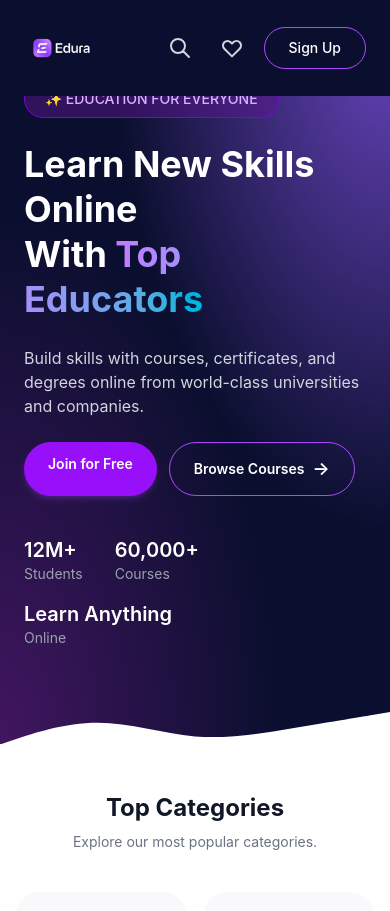
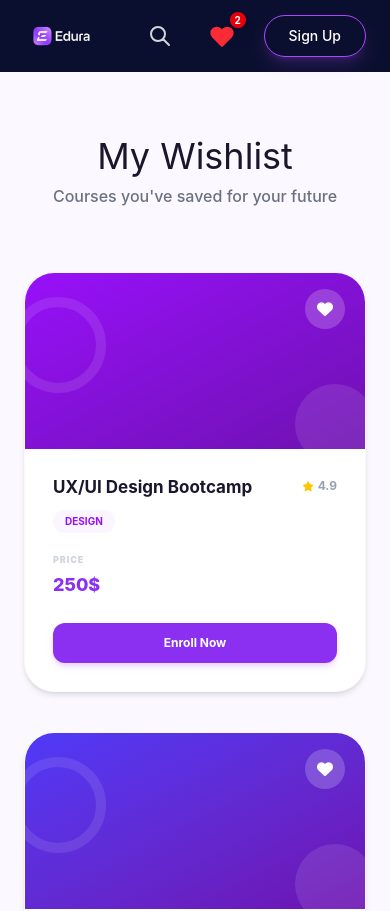
Before and after one commit to Romisaakhaled/EduraCourses, a React (Vite) app: page /wishlist in a window 390 px wide. Shown: the top 911 px of the page. Built offline with nearby package versions, Linux system fonts and the light colour scheme; data requests are answered from the project's data file.

Commit message:
Create wishlist page and integrate course favorites state

```diff
--- a/db.json
+++ b/db.json
@@ -3,74 +3,103 @@
     {
       "id": "1",
       "title": "UX/UI Design Bootcamp",
-      "tags": ["design"],
+      "tags": [
+        "design"
+      ],
       "rating": 4.9,
       "price": "250$",
-      "gradient": "from-purple-600 to-purple-800"
+      "gradient": "from-purple-600 to-purple-800",
+      "isFavorite": true
     },
     {
       "id": "2",
       "title": "React Frontend Dev",
-      "tags": ["development"],
+      "tags": [
+        "development"
+      ],
       "rating": 4.8,
       "price": "300$",
-      "gradient": "from-violet-700 to-purple-900"
+      "gradient": "from-violet-700 to-purple-900",
+      "isFavorite": false
     },
     {
       "id": "3",
       "title": "Digital Marketing Masterclass",
-      "tags": ["marketing"],
+      "tags": [
+        "marketing"
+      ],
       "rating": 4.5,
       "price": "150$",
-      "gradient": "from-purple-500 to-indigo-700"
+      "gradient": "from-purple-500 to-indigo-700",
+      "isFavorite": false
     },
     {
       "id": "4",
       "title": "Python for Data Science",
-      "tags": ["data science"],
+      "tags": [
+        "data science"
+      ],
       "rating": 4.7,
       "price": "280$",
-      "gradient": "from-indigo-600 to-purple-800"
+      "gradient": "from-indigo-600 to-purple-800",
+      "isFavorite": true
     },
     {
       "id": "5",
       "title": "Advanced CSS & Sass",
-      "tags": ["design", "development"],
+      "tags": [
+        "design",
+        "development"
+      ],
       "rating": 4.6,
       "price": "120$",
-      "gradient": "from-purple-400 to-violet-600"
+      "gradient": "from-purple-400 to-violet-600",
+      "isFavorite": false
     },
     {
       "id": "6",
       "title": "Node.js Backend Patterns",
-      "tags": ["development"],
+      "tags": [
+        "development"
+      ],
       "rating": 4.9,
       "price": "320$",
-      "gradient": "from-violet-800 to-purple-950"
+      "gradient": "from-violet-800 to-purple-950",
+      "isFavorite": false
     },
     {
       "id": "7",
       "title": "Social Media Strategy",
-      "tags": ["marketing"],
+      "tags": [
+        "marketing"
+      ],
       "rating": 4.3,
       "price": "90$",
-      "gradient": "from-purple-700 to-indigo-900"
+      "gradient": "from-purple-700 to-indigo-900",
+      "isFavorite": false
     },
     {
       "id": "8",
       "title": "Machine Learning Basics",
-      "tags": ["data science"],
+      "tags": [
+        "data science"
+      ],
       "rating": 4.8,
       "price": "400$",
-      "gradient": "from-indigo-500 to-purple-700"
+      "gradient": "from-indigo-500 to-purple-700",
+      "isFavorite": false
     },
     {
       "id": "9",
       "title": "Graphic Design Theory",
-      "tags": ["design"],
+      "tags": [
+        "design"
+      ],
       "rating": 4.4,
       "price": "110$",
-      "gradient": "from-purple-600 to-violet-800"
+      "gradient": "from-purple-600 to-violet-800",
+      "isFavorite": false
     }
-  ]
+  ],
+  "$schema": "./node_modules/json-server/schema.json"
 }
--- a/src/App.jsx
+++ b/src/App.jsx
@@ -1,14 +1,13 @@
-import React from 'react';
-import Home from './pages/Home';
+import { Routes, Route } from "react-router-dom";
+import Home from "./pages/Home";
+import Wishlist from "./pages/Wishlist";
 
 function App() {
   return (
-    <div className="App">
-
-      <Home />
-
-
-    </div>
+    <Routes>
+      <Route path="/" element={<Home />} />
+      <Route path="/wishlist" element={<Wishlist />} />
+    </Routes>
   );
 }
 
--- /dev/null
+++ b/src/components/CourseCard.jsx
@@ -0,0 +1,46 @@
+// src/pages/Wishlist.jsx
+import React, { useState, useEffect } from 'react';
+import axios from 'axios';
+import CourseCard from '../components/CourseCard'; // اتأكدي إن المسار صح حسب ترتيب الفولدرات عندك
+
+export default function Wishlist() {
+  const [favorites, setFavorites] = useState([]);
+
+  const fetchFavorites = () => {
+    axios.get('http://localhost:5000/courses?isFavorite=true')
+      .then(res => setFavorites(res.data))
+      .catch(err => console.error(err));
+  };
+
+  useEffect(() => {
+    fetchFavorites();
+  }, []);
+
+  const handleRemoveFavorite = async (id) => {
+    try {
+      await axios.patch(`http://localhost:5000/courses/${id}`, { isFavorite: false });
+      fetchFavorites();
+    } catch (err) {
+      console.error(err);
+    }
+  };
+
+  return (
+    <div className="bg-[#FBF8FF] min-h-screen py-24 px-4">
+       <div className="max-w-6xl mx-auto">
+        <header className="text-center mb-12">
+          <h1 className="text-3xl font-black text-[#1A162C]">My Wishlist ❤️</h1>
+        </header>
+        <div className="grid grid-cols-1 md:grid-cols-2 lg:grid-cols-3 gap-8">
+          {favorites.map(card => (
+            <CourseCard
+              key={card.id}
+              card={card}
+              onToggleFavorite={() => handleRemoveFavorite(card.id)}
+            />
+          ))}
+        </div>
+      </div>
+    </div>
+  );
+}
--- a/src/components/course/CourseExplorer.jsx
+++ b/src/components/course/CourseExplorer.jsx
@@ -4,116 +4,106 @@ import axios from 'axios';
 export default function CourseExplorer() {
   const [courses, setCourses] = useState([]);
   const [activeFilter, setActiveFilter] = useState('all');
-  const [loading, setLoading] = useState(true);
-
 
   useEffect(() => {
+    fetchCourses();
+  }, []);
+
+  const fetchCourses = () => {
     axios.get('http://localhost:5000/courses')
       .then(res => setCourses(res.data))
-      .catch(err => console.error(err))
-      .finally(() => setLoading(false));
-  }, []);
+      .catch(err => console.error(err));
+  };
+
+  const handleToggleWishlist = async (id, currentStatus) => {
+    try {
+
+      await axios.patch(`http://localhost:5000/courses/${id}`, {
+        isFavorite: !currentStatus
+      });
+
+      fetchCourses();
+    } catch (err) {
+      console.error("Error updating wishlist", err);
+    }
+  };
 
   const filteredCards = courses.filter(card =>
     activeFilter === 'all' || card.tags?.some(tag => tag.toLowerCase().includes(activeFilter.toLowerCase()))
   );
 
   return (
-    <div className="bg-[#FBF8FF] min-h-screen py-16 px-4">
-      <div className="max-w-6xl mx-auto">
-
-
+    <div id="CourseExplorer" className="bg-[#FBF8FF] min-h-screen py-16 px-4">
+      <div className="max-w-6xl mx-auto mt-10">
         <header className="text-center mb-12">
           <h1 className="text-3xl font-black text-[#1A162C]">Our Popular Courses</h1>
         </header>
 
-
         <div className="flex flex-wrap gap-2 justify-center mb-12">
-          {['all', 'design', 'development', 'marketing'].map(f => (
+          {['all', 'design', 'development', 'marketing', 'data science'].map(f => (
             <button
               key={f}
               onClick={() => setActiveFilter(f)}
-              className={`px-6 py-2 rounded-full text-xs font-bold transition-all ${
-                activeFilter === f ? 'bg-purple-600 text-white shadow-lg' : 'bg-white text-gray-400 border border-gray-100 hover:bg-purple-50'
-              }`}
+              className={`px-6 py-2 rounded-full text-xs font-bold transition-all ${activeFilter === f ? 'bg-purple-600 text-white shadow-lg' : 'bg-white text-gray-400 border border-gray-100 hover:bg-purple-50'}`}
             >
               {f.toUpperCase()}
             </button>
           ))}
         </div>
 
-
         <div className="grid grid-cols-1 md:grid-cols-2 lg:grid-cols-3 gap-8">
           {filteredCards.map(card => (
-            <CourseCard key={card.id} card={card} />
+            <CourseCard
+              key={card.id}
+              card={card}
+              onToggleFavorite={() => handleToggleWishlist(card.id, card.isFavorite)}
+            />
           ))}
         </div>
       </div>
     </div>
   );
 }
-function CourseCard({ card }) {
-  const [isLiked, setIsLiked] = useState(false);
 
+function CourseCard({ card, onToggleFavorite }) {
   return (
     <div className="bg-white rounded-[30px] overflow-hidden shadow-md border border-gray-50 group max-w-sm transition-transform hover:scale-[1.02]">
+      <div className={`relative h-40 bg-gradient-to-br ${card.gradient || 'from-[#8B2FF1] to-[#670DCC]'} overflow-hidden`}>
 
-      <div className={`relative h-40 bg-gradient-to-br ${card.gradient || 'from-[#8B2FF1] to-[#670DCC]'} overflow-hidden`}>
+        <button
+          onClick={onToggleFavorite}
+          className="absolute top-4 right-5 w-9 h-9 bg-white/20 backdrop-blur-md rounded-full flex items-center justify-center text-white transition-all hover:bg-white/40 z-10"
+        >
+          <i className={`${card.isFavorite ? 'fas fa-heart text-red-500' : 'far fa-heart'} text-lg`}></i>
+        </button>
+
         <div className="absolute top-6 left-[-15px] w-24 h-24 border-[10px] border-white/10 rounded-full"></div>
         <div className="absolute bottom-[-15px] right-[-10px] w-20 h-20 bg-white/10 rounded-full"></div>
-
-        <button className="absolute top-4 left-5 text-white/70 hover:text-white">
-          <i className="fas fa-ellipsis-v text-xs"></i>
-        </button>
-
-        <button
-          onClick={() => setIsLiked(!isLiked)}
-          className="absolute top-4 right-5 w-8 h-8 bg-white/20 backdrop-blur-md rounded-full flex items-center justify-center text-white transition-all hover:bg-white/40"
-        >
-          <i className={`${isLiked ? 'fas fa-heart text-white' : 'far fa-heart text-white'} text-sm`}></i>
-        </button>
       </div>
-
 
       <div className="p-6">
         <div className="flex justify-between items-start mb-3">
-          <h3 className="text-base font-bold text-[#1A162C] leading-tight w-[85%] line-clamp-1">
-            {card.title || "UX/UI Design Bootcamp"}
-          </h3>
+          <h3 className="text-base font-bold text-[#1A162C] leading-tight w-[85%] line-clamp-1">{card.title}</h3>
           <div className="flex items-center gap-1">
             <i className="fas fa-star text-yellow-400 text-[10px]"></i>
-            <span className="text-xs font-bold text-gray-400">{card.rating || "4.9"}</span>
+            <span className="text-xs font-bold text-gray-400">{card.rating}</span>
           </div>
         </div>
 
-
         <div className="flex items-center gap-3 mb-5 text-[9px] font-bold text-gray-400 uppercase tracking-wider">
-          <span className="flex items-center gap-1">
-            <i className="fas fa-book-open text-[#8B2FF1]"></i> BEGINNER
-          </span>
-          <span className="flex items-center gap-1">
-            <i className="fas fa-users text-[#8B2FF1]"></i> 75K
-          </span>
-          <span className="flex items-center gap-1">
-            <i className="fas fa-clock text-[#8B2FF1]"></i> 40H
-          </span>
+          <span className="flex items-center gap-1"><i className="fas fa-book-open text-[#8B2FF1]"></i> BEGINNER</span>
+          <span className="flex items-center gap-1"><i className="fas fa-users text-[#8B2FF1]"></i> 75K</span>
+          <span className="flex items-center gap-1"><i className="fas fa-clock text-[#8B2FF1]"></i> 40H</span>
         </div>
 
-
         <div className="mb-6">
-          <p className="text-[8px] font-black text-gray-300 uppercase tracking-[1px] mb-1">Next Lesson</p>
-          <p className="text-xs font-bold text-[#1A162C] truncate">{card.nextLesson || "Lesson 2.3: Interview Basics"}</p>
-          <p className="text-xs font-extrabold text-[#8B2FF1] mt-1">Price: {card.price || "250$"}</p>
+          <p className="text-[8px] font-black text-gray-300 uppercase tracking-[1px] mb-1">Price</p>
+          <p className="text-sm font-extrabold text-[#8B2FF1]">{card.price}</p>
         </div>
 
-
         <div className="flex gap-3">
-          <button className="flex-1 py-2.5 border-2 border-[#8B2FF1] text-[#8B2FF1] rounded-xl font-bold text-[10px] hover:bg-[#8B2FF1] hover:text-white transition-all">
-            Details
-          </button>
-          <button className="flex-1 py-2.5 bg-[#8B2FF1] text-white rounded-xl font-bold text-[10px] hover:bg-[#670DCC] shadow-md shadow-purple-100 transition-all">
-            Enroll Now
-          </button>
+          <button className="flex-1 py-2.5 border-2 border-[#8B2FF1] text-[#8B2FF1] rounded-xl font-bold text-[10px] hover:bg-[#8B2FF1] hover:text-white transition-all">Details</button>
+          <button className="flex-1 py-2.5 bg-[#8B2FF1] text-white rounded-xl font-bold text-[10px] hover:bg-[#670DCC] shadow-md transition-all">Enroll Now</button>
         </div>
       </div>
     </div>
--- a/src/components/layout/Navbar.jsx
+++ b/src/components/layout/Navbar.jsx
@@ -1,55 +1,87 @@
-
 import { useEffect, useState } from "react";
-import { Link } from "react-router-dom";
+import { Link, useLocation } from "react-router-dom";
 
 export default function Navbar() {
   const [scrolled, setScrolled] = useState(false);
   const [isSearchOpen, setIsSearchOpen] = useState(false);
   const [searchTerm, setSearchTerm] = useState("");
   const [courses, setCourses] = useState([]);
+  const location = useLocation();
 
   useEffect(() => {
+    const fetchData = () => {
       fetch("http://localhost:5000/courses")
         .then((res) => res.json())
         .then((data) => setCourses(data))
         .catch((err) => console.error("Error fetching data:", err));
+    };
+
+    fetchData();
+    const interval = setInterval(fetchData, 1000);
 
     const handleScroll = () => setScrolled(window.scrollY > 10);
     window.addEventListener("scroll", handleScroll);
-    return () => window.removeEventListener("scroll", handleScroll);
+
+    return () => {
+      window.removeEventListener("scroll", handleScroll);
+      clearInterval(interval);
+    };
   }, []);
+
+
+  const handleHomeClick = () => {
+    if (location.pathname === "/") {
+      window.scrollTo({ top: 0, behavior: "smooth" });
+    }
+  };
 
   const filteredCourses = courses.filter((course) =>
     course.title.toLowerCase().includes(searchTerm.toLowerCase())
   );
+
+  const wishlistCount = courses.filter(c => c.isFavorite).length;
 
   return (
     <nav
       className={`fixed top-0 left-0 w-full z-50 transition-all duration-300
         bg-[#0B0F2F] ${scrolled ? "shadow-md py-2" : "py-4"}`}
     >
-      <div className="max-w-7xl mx-auto flex items-center justify-between px-6 h-16">
+      <div className="max-w-7xl mx-auto flex items-center justify-between px-6 h-10">
 
         {/* Logo */}
         <div className="flex items-center flex-shrink-0">
+          <Link to="/" onClick={handleHomeClick}>
             <img
               src="/logo.png"
               alt="Edura"
               className="h-28 w-auto object-contain cursor-pointer"
             />
+          </Link>
         </div>
 
-        {/* Menu */}
-        <ul className={`${isSearchOpen ? "hidden lg:flex" : "hidden md:flex"} gap-10 text-sm`}>
-          <li><Link to="/" className="text-gray-300 hover:text-white">Home</Link></li>
-          <li><Link to="/courses" className="text-gray-300 hover:text-white">Courses</Link></li>
-          <li><a href="#about-us" className="text-gray-300 hover:text-white">About Us</a></li>
+
+        <ul className={`${isSearchOpen ? "hidden lg:flex" : "hidden md:flex"} gap-10 text-sm font-medium`}>
+          <li>
+            <Link to="/" onClick={handleHomeClick} className="text-gray-300 hover:text-white transition-colors">
+              Home
+            </Link>
+          </li>
+          <li>
+
+            <a href="/#CourseExplorer" className="text-gray-300 hover:text-white transition-colors">
+              Courses
+            </a>
+          </li>
+          <li>
+            <a href="/#about-us" className="text-gray-300 hover:text-white transition-colors">
+              About Us
+            </a>
+          </li>
         </ul>
 
-        {/* Right Side */}
+
         <div className="flex items-center gap-5">
 
-          {/* Search Area */}
           <div className="relative flex items-center">
             <input
               type="text"
@@ -72,7 +104,7 @@ export default function Navbar() {
               </svg>
             </button>
 
-            {/* Search Results Dropdown */}
+
             {isSearchOpen && searchTerm && (
               <div className="absolute top-14 right-0 w-64 md:w-80 bg-[#0B0F2F] border border-gray-700 rounded-2xl shadow-2xl overflow-hidden z-[100]">
                 {filteredCourses.length > 0 ? (
@@ -86,9 +118,7 @@ export default function Navbar() {
                         setSearchTerm("");
                       }}
                     >
-                      <div>
                       <span className="text-white text-[13px] font-medium">{course.title}</span>
-                      </div>
                       <span className="text-white text-xs font-bold bg-purple-600/20 px-2 py-1 rounded">
                         {course.price || "Free"}
                       </span>
@@ -101,18 +131,34 @@ export default function Navbar() {
             )}
           </div>
 
-
-          <Link to="/wishlist" className="text-gray-300 hover:text-red-400 transition-colors">
-            <svg xmlns="http://www.w3.org/2000/svg" className="w-6 h-6" fill="none" stroke="currentColor" strokeWidth="2" viewBox="0 0 24 24">
+          <Link
+            to="/wishlist"
+            className="relative p-2 hover:bg-white/10 rounded-full transition-all group"
+          >
+            <svg
+              xmlns="http://www.w3.org/2000/svg"
+              className={`w-7 h-7 transition-colors ${wishlistCount > 0 ? "text-red-500 fill-current" : "text-gray-300 group-hover:text-white"}`}
+              fill="none"
+              stroke="currentColor"
+              strokeWidth="2"
+              viewBox="0 0 24 24"
+            >
               <path strokeLinecap="round" strokeLinejoin="round" d="M4.318 6.318a4.5 4.5 0 000 6.364L12 20.364l7.682-7.682a4.5 4.5 0 00-6.364-6.364L12 7.636l-1.318-1.318a4.5 4.5 0 00-6.364 0z" />
             </svg>
+
+            {wishlistCount > 0 && (
+              <span className="absolute top-0 right-0 bg-red-600 text-white text-[10px] font-bold w-5 h-5 flex items-center justify-center rounded-full border-2 border-[#0B0F2F] shadow-lg transform translate-x-1 -translate-y-1">
+                {wishlistCount}
+              </span>
+            )}
           </Link>
 
+          {/* Auth Buttons */}
           <div className="flex items-center gap-2">
             <button className="hidden sm:block px-4 py-2 text-gray-300 text-sm font-medium hover:text-white transition-colors">
               Log in
             </button>
-            <button className="px-6 py-2.5 rounded-full border border-purple-500 text-white text-sm font-medium hover:bg-purple-600 transition-all">
+            <button className="px-6 py-2.5 rounded-full border border-purple-500 text-white text-sm font-medium hover:bg-purple-600 transition-all shadow-lg shadow-purple-500/20">
               Sign Up
             </button>
           </div>
--- a/src/pages/Home.jsx
+++ b/src/pages/Home.jsx
@@ -13,7 +13,7 @@ import Footer from '../components/layout/Footer';
 const Home = () => {
   return (
     <>
-      <Navbar />
+     <Navbar />
      <Hero/>
      <TopCategories/>
      <CourseExplorer/>
--- a/src/pages/Wishlist.jsx
+++ b/src/pages/Wishlist.jsx
@@ -0,0 +1,125 @@
+import React, { useState, useEffect } from "react";
+import axios from "axios";
+import Navbar from "../components/layout/Navbar";
+import Footer from "../components/layout/Footer";
+
+export default function Wishlist() {
+  const [favorites, setFavorites] = useState([]);
+  const [loading, setLoading] = useState(true);
+
+  const fetchFavorites = () => {
+    setLoading(true);
+    axios
+      .get("http://localhost:5000/courses?isFavorite=true")
+      .then((res) => {
+        setFavorites(res.data);
+        setLoading(false);
+      })
+      .catch((err) => {
+        console.error(err);
+        setLoading(false);
+      });
+  };
+
+  useEffect(() => {
+    fetchFavorites();
+  }, []);
+
+  const removeFromWishlist = async (id) => {
+    try {
+      await axios.patch(`http://localhost:5000/courses/${id}`, {
+        isFavorite: false,
+      });
+
+      setFavorites(favorites.filter(course => course.id !== id));
+    } catch (err) {
+      console.error("Error removing from wishlist", err);
+    }
+  };
+
+  return (
+    <>
+      <Navbar />
+
+      <div className="bg-[#FBF8FF] min-h-screen py-24 px-6">
+        <div className="max-w-7xl mx-auto mt-10">
+          <header className="text-center mb-16">
+            <h1 className="text-4xl font-Satoshi bold text-[#1A162C]">
+              My Wishlist
+            </h1>
+            <p className="text-gray-500 mt-2 font-medium">Courses you've saved for your future</p>
+          </header>
+
+          {loading ? (
+             <div className="text-center py-20 text-purple-600 font-bold">Loading your favorites...</div>
+          ) : favorites.length === 0 ? (
+            <div className="text-center py-20 flex flex-col items-center gap-4">
+              <div className="text-6xl italic text-gray-300">" "</div>
+              <p className="text-gray-400 text-lg italic">Your wishlist is looking a bit lonely.</p>
+            </div>
+          ) : (
+
+            <div className="grid grid-cols-1 md:grid-cols-2 lg:grid-cols-3 gap-10 justify-items-center">
+              {favorites.map((course) => (
+                <div
+                  key={course.id}
+                  className="bg-white rounded-[30px] overflow-hidden shadow-md border border-gray-50 group w-full max-w-sm transition-all duration-300 hover:scale-[1.02] hover:shadow-xl"
+                >
+
+                  <div className={`relative h-44 bg-gradient-to-br ${course.gradient || 'from-purple-600 to-indigo-800'} overflow-hidden`}>
+
+                    <button
+                      onClick={() => removeFromWishlist(course.id)}
+                      className="absolute top-4 right-5 w-10 h-10 bg-white/20 backdrop-blur-md rounded-full flex items-center justify-center text-white transition-all hover:bg-white/40 z-10"
+                    >
+                      <i className="fas fa-heart text-white"></i>
+                    </button>
+
+
+                    <div className="absolute top-6 left-[-15px] w-24 h-24 border-[10px] border-white/10 rounded-full"></div>
+                    <div className="absolute bottom-[-15px] right-[-10px] w-20 h-20 bg-white/10 rounded-full"></div>
+                  </div>
+
+
+                  <div className="p-7">
+                    <div className="flex justify-between items-start mb-3">
+                      <h3 className="text-[17px] font-bold text-[#1A162C] leading-tight w-[80%] line-clamp-1">
+                        {course.title}
+                      </h3>
+                      <div className="flex items-center gap-1">
+                        <i className="fas fa-star text-yellow-400 text-[10px]"></i>
+                        <span className="text-[12px] font-bold text-gray-400">{course.rating}</span>
+                      </div>
+                    </div>
+
+
+                    <div className="flex flex-wrap gap-2 mb-5">
+                      {course.tags?.map((tag, index) => (
+                        <span key={index} className="text-[10px] font-bold text-purple-600 bg-purple-50 px-3 py-1 rounded-full uppercase">
+                          {tag}
+                        </span>
+                      ))}
+                    </div>
+
+                    <div className="mb-6">
+                      <p className="text-[9px] font-black text-gray-300 uppercase tracking-widest mb-1">Price</p>
+                      <p className="text-lg font-extrabold text-[#8B2FF1]">{course.price}</p>
+                    </div>
+
+                    <div className="flex gap-3">
+                      <button className="flex-1 py-3 bg-[#8B2FF1] text-white rounded-xl font-bold text-xs hover:bg-[#670DCC] shadow-md shadow-purple-200 transition-all active:scale-95">
+                        Enroll Now
+                      </button>
+                    </div>
+                  </div>
+                </div>
+              ))}
+            </div>
+          )}
+        </div>
+      </div>
+
+      <Footer />
+    </>
+  );
+}
```
Also changed, not shown: src/components/home/aboutUs.jsx (+3 -4 lines), src/components/home/topCategories.jsx (+15 -15 lines). Lines whose indentation alone changed are shown as unchanged.
